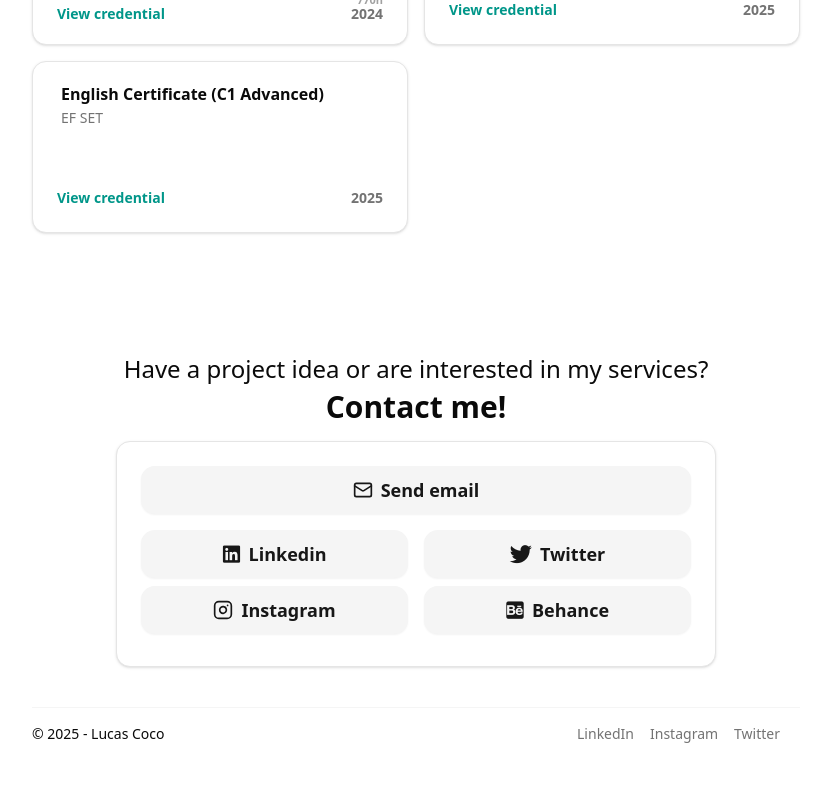
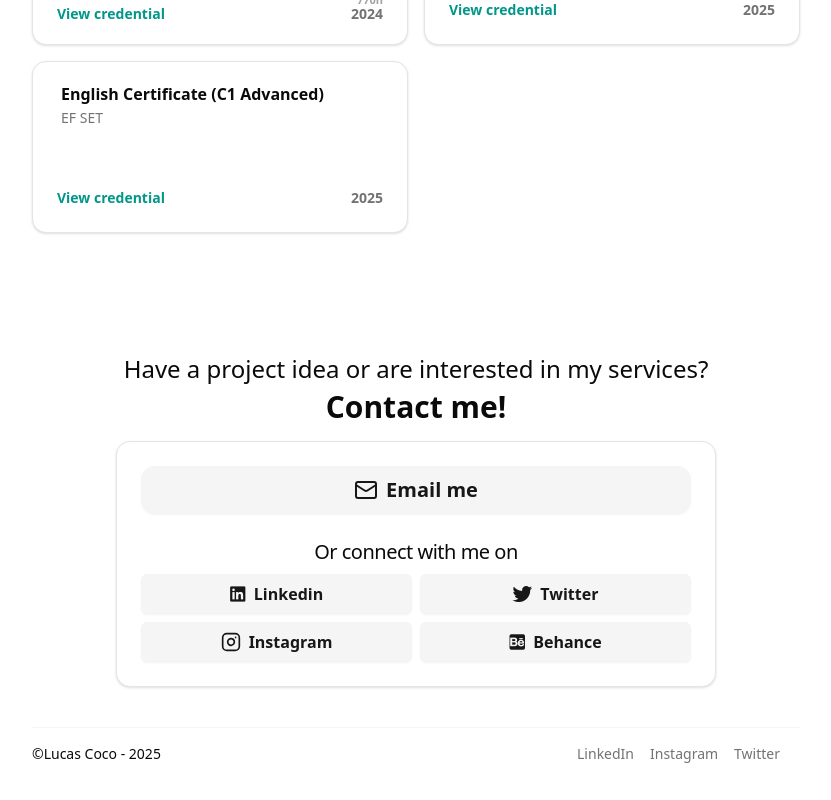
Before and after one commit to coco-lucas/portifolio, a React (Vite) app: page / in a window 1280 px wide. Shown: the part 2772-3572 px from the top of the page, without its empty margins (224-1055 px from the left). Built offline with nearby package versions, Linux system fonts and the light colour scheme.

Commit message:
feat: email submit limit w/ cookies && server error message

```diff
--- a/src/App.tsx
+++ b/src/App.tsx
@@ -16,7 +16,7 @@ export default function App() {
 
   const socialItems = [
     { icon: <i className="devicon-linkedin-plain" />, name: "Linkedin", link: "https://www.linkedin.com/in/coco-lucas/" },
-    { icon: <Instagram />, name: "Instagram", link: "https://www.instagram.com/lucas_coco_/" },
+    { icon: <Instagram className="size-4 sm:size-5" />, name: "Instagram", link: "https://www.instagram.com/lucas_coco_/" },
     { icon: <i className="devicon-twitter-plain !dark:colored" />, name: "Twitter", link: "https://www.x.com/lucauxs" },
     { icon: <i className="devicon-behance-plain" />, name: "Behance", link: "https://behance.net/lucas-coco" }
   ];
@@ -74,7 +74,7 @@ export default function App() {
         </main>
         <footer className="text-sm text-muted-foreground border-t border-muted py-4 mb-15 sm:mb-5">
           <div className="flex flex-col gap-2 sm:gap-0 sm:flex-row justify-between items-center">
-            <p className="text-foreground">© 2025 - Lucas Coco</p>
+            <p className="text-foreground">©Lucas Coco - 2025</p>
             <div className="flex flex-row justify-evenly gap-4 sm:px-5">
               <a href="https://www.linkedin.com/in/coco-lucas/">LinkedIn</a>
               <a href="https://www.instagram.com/lucas_coco_/">Instagram</a>
--- a/src/components/contact-form.tsx
+++ b/src/components/contact-form.tsx
@@ -2,19 +2,20 @@ import { zodResolver } from "@hookform/resolvers/zod";
 import { useForm } from "react-hook-form";
 import * as z from "zod";
 import emailjs from "@emailjs/browser";
+import { useEffect, useState } from "react";
 
 import { Form, FormControl, FormField, FormItem, FormLabel, FormMessage } from "./ui/form";
 import { Input } from "./ui/input";
 import { Textarea } from "./ui/textarea";
 import { Button } from "./ui/button";
-import { toast } from "sonner";
+import { Card, CardContent } from "./ui/card";
 import { Select, SelectContent, SelectItem, SelectTrigger, SelectValue } from "./ui/select";
+import { AlertCircle, CheckCheckIcon, CloudAlert, OctagonAlert } from "lucide-react";
 
 
 //TODO: Rewatch the video about forms && make the code not verify every input change
 
-const ContactSchema = () => {
-  return z.object({
+const ContactSchema = z.object({
   name: z.string().nonempty({
     message: "Name is required.",
   }).min(2, {
@@ -28,20 +29,38 @@ const ContactSchema = () => {
   subject: z.string().nonempty({
     message: "Please select a subject.",
   }),
-    otherSubject: z.string().min(3, {
-      message: "The other subject must be at least 3 characters.",
-    }).optional(),
+  otherSubject: z.string().optional(),
   message: z.string().nonempty({
     message: "Message is required.",
   }).min(10, {
     message: "The message must have at least 10 characters.",
   }),
 });
-}
 
 export default function ContactForm() {
+  const [isSubmitted, setIsSubmitted] = useState(false);
+  const [err, setErr] = useState(false);
+  const [errorCount, setErrorCount] = useState(0);
+
+  const submissionLimit = 2;
+  const errorLimit = 4;
+
+  const getTotalSubmissionCount = () => {
+    const cookieMatch = document.cookie.match(/(?:^|;\s*)totalSubmissions=(\d+)/);
+    return cookieMatch ? parseInt(cookieMatch[1], 10) : 0;
+  };
+
+  const incrementTotalSubmissionCount = () => {
+    const currentCount = getTotalSubmissionCount();
+    const newCount = currentCount + 1;
+    document.cookie = `totalSubmissions=${newCount}; path=/; max-age=88000`;
+  };
+
+  const totalSubmissions = getTotalSubmissionCount();
+  const isDisabled = (errorCount >= errorLimit || totalSubmissions >= submissionLimit);
+
   const form = useForm({
-    resolver: zodResolver(ContactSchema()),
+    resolver: zodResolver(ContactSchema),
     defaultValues: {
       name: "",
       email: "",
@@ -51,12 +70,17 @@ export default function ContactForm() {
     },
   })
 
-  const onSubmit = (data: z.infer<ReturnType<typeof ContactSchema>>) => {
+  const onSubmit = (data: z.infer<typeof ContactSchema>) => {
     console.log("Form submitted", data);
 
-    const serviceId = String(import.meta.env.VITE_EMAILJS_SERVICE_ID);
-    const templateId = String(import.meta.env.VITE_EMAILJS_TEMPLATE_ID);
-    const publicKey = String(import.meta.env.VITE_EMAILJS_PUBLIC_KEY);
+    if (totalSubmissions >= 5) {
+      console.log("Submission limit reached");
+      return;
+    }
+
+    const serviceId = import.meta.env.VITE_EMAILJS_SERVICE_ID;
+    const templateId = import.meta.env.VITE_EMAILJS_TEMPLATE_ID;
+    const publicKey = import.meta.env.VITE_EMAILJS_PUBLIC_KEY;
 
     { data.otherSubject && (data.subject = data.otherSubject) };
 
@@ -68,32 +92,58 @@ export default function ContactForm() {
       to_name: "Lucas C.",
     }
 
+
     emailjs.send(serviceId, templateId, templateParams, publicKey)
       .then((res) => {
         console.log("Email sent successfully", res);
         form.reset();
-        toast.success("Email sent successfully!", { description: "Thank you for reaching out! I will get back to you as soon as possible." });
+        setIsSubmitted(true);
+
+        setErr(false);
+        incrementTotalSubmissionCount();
+
+        setTimeout(() => {
+          setIsSubmitted(false);
+        }, 3000);
       })
       .catch((err) => {
         console.error("Error sending email", err);
-        toast.error("There was an error sending your message. Please try again later.", {
-          descriptionClassName: "!text-muted-foreground",
-          description: "If the problem persists, please contact me on my socials.",
-        });
+        setErr(true);
+        setErrorCount(errorCount + 1);
+        console.error("Error count incremented:", errorCount + 1);
       })
   }
+
   return (
+    <>
+      {isSubmitted && (
+        <div className="rounded-xl absolute inset-0 z-10 flex items-center justify-center bg-background/90 backdrop-blur-xs">
+          <Card className="min-w-80 sm:min-w-fit mx-4 animate-in fade-in-0 zoom-in-95 duration-300">
+            <CardContent className="text-center">
+              <div>
+                <CheckCheckIcon className="mx-auto size-12 text-green-500" />
+              </div>
+              <h3 className="text-lg text-center font-semibold mb-1">Message Sent Successfully!</h3>
+              <p className="text-sm text-muted-foreground">
+                Thank you for reaching out! I'll get back to you as soon as possible.
+              </p>
+            </CardContent>
+          </Card>
+        </div>
+      )}
+
       <Form {...form}>
         <form onSubmit={form.handleSubmit(onSubmit)} className="space-y-6">
-        <div className="space-y-4">
+          <div className="space-y-6 sm:space-y-4">
             <FormField
               control={form.control}
               name="name"
+              disabled={isDisabled}
               render={({ field }) => (
                 <FormItem>
                   <FormLabel>Full Name</FormLabel>
                   <FormControl>
-                  <Input placeholder="Your Name" {...field} />
+                    <Input placeholder="Your Name" {...field} disabled={isDisabled} />
                   </FormControl>
                   <FormMessage />
                 </FormItem>
@@ -102,11 +152,12 @@ export default function ContactForm() {
             <FormField
               control={form.control}
               name="email"
+              disabled={isDisabled}
               render={({ field }) => (
                 <FormItem>
                   <FormLabel>Email</FormLabel>
                   <FormControl>
-                  <Input placeholder="Your Email" type="email" {...field} />
+                    <Input placeholder="Your Email" type="email" {...field} disabled={isDisabled} />
                   </FormControl>
                   <FormMessage />
                 </FormItem>
@@ -115,11 +166,12 @@ export default function ContactForm() {
             <FormField
               control={form.control}
               name="subject"
+              disabled={isDisabled}
               render={({ field }) => (
                 <FormItem className={form.watch("subject") === "other" ? "text-ring" : "text-foreground"}>
                   <FormLabel>Subject</FormLabel>
                   <FormControl>
-                  <Select onValueChange={field.onChange} value={field.value}>
+                    <Select onValueChange={field.onChange} value={field.value} disabled={isDisabled}>
                       <SelectTrigger className="w-full">
                         <SelectValue placeholder="Select a subject" />
                       </SelectTrigger>
@@ -139,11 +191,12 @@ export default function ContactForm() {
               <FormField
                 control={form.control}
                 name="otherSubject"
+                disabled={isDisabled}
                 render={({ field }) => (
                   <FormItem>
-                  <FormLabel>Other Subject</FormLabel>
+                    <FormLabel>Custom Subject</FormLabel>
                     <FormControl>
-                    <Input placeholder="Specify other subject" {...field} />
+                      <Input placeholder="Specify custom subject" {...field} disabled={isDisabled} />
                     </FormControl>
                     <FormMessage />
                   </FormItem>
@@ -153,22 +206,58 @@ export default function ContactForm() {
             <FormField
               control={form.control}
               name="message"
+              disabled={isDisabled}
               render={({ field }) => (
                 <FormItem>
                   <FormLabel>Message</FormLabel>
                   <FormControl>
-                  <Textarea placeholder="Your Message" {...field} />
+                    <Textarea placeholder="Your Message" {...field} disabled={isDisabled} />
                   </FormControl>
                   <FormMessage />
                 </FormItem>
               )}
             />
           </div>
-        <Button type="submit" variant="default" className="w-full cursor-pointer" >
+          {err && !isDisabled && (
+            <div className="flex flex-row gap-1 text-destructive text-xs sm:text-sm text-center justify-center">
+              <OctagonAlert className="size-4 sm:size-5" />
+              <p>Error sending e-mail. Please try again.</p>
+            </div>
+          )}
+          {errorCount >= errorLimit && (
+            <div className="flex flex-col items-center text-destructive text-sm text-center justify-center">
+              <div className="flex flex-row gap-1">
+                <CloudAlert className="size-5" />
+                <p className="font-semibold">Error connecting to the server.</p>
+              </div>
+              <p>Please, refresh the page and try again.</p>
+              <div className="mt-4 text-xs">
+                <p>If you need to reach me, contact me at:</p>
+                <a href="mailto:dev.lucascoco@gmail.com" className="underline">dev.lucascoco@gmail.com</a>
+              </div>
+            </div>
+          )}
+          {getTotalSubmissionCount() >= submissionLimit && (
+            <div className="flex flex-col items-center text-chart-3 text-sm text-center justify-center">
+              <div className="flex flex-row gap-1 mb-2">
+                <AlertCircle className="size-5" />
+                <p className="font-semibold">Submission limit reached.</p>
+              </div>
+              <p>You have reached the maximum number of submissions allowed.</p>
+              <p>Please contact me directly at:</p>
+              <a href="mailto:dev.lucascoco@gmail.com" className="underline">dev.lucascoco@gmail.com</a>
+            </div>
+          )}
+          <Button
+            type="submit"
+            disabled={isDisabled}
+            className="w-full cursor-pointer"
+          >
             Send Message
           </Button>
           {/*TODO: Add Captcha*/}
         </form>
       </Form>
+    </>
   )
 }
--- a/src/components/ui/cards/social-card.tsx
+++ b/src/components/ui/cards/social-card.tsx
@@ -18,8 +18,8 @@ export default function SocialCard({ items }: SocialCardProps) {
     <>
       <Dialog>
         <DialogTrigger asChild>
-          <Button variant="secondary" className="items-center w-full text-base sm:text-lg h-10 sm:h-12 mb-2 justify-center rounded-xl cursor-pointer">
-            <Mail className="size-5" /> Send email
+          <Button variant="secondary" className="items-center w-full text-lg sm:text-xl h-10 sm:h-12 mb-1 sm:mb-2 justify-center rounded-xl cursor-pointer">
+            <Mail className="size-6" /> Email me
           </Button>
         </DialogTrigger>
         <DialogContent>
@@ -30,11 +30,19 @@ export default function SocialCard({ items }: SocialCardProps) {
           <ContactForm />
         </DialogContent>
       </Dialog>
-      <div className="grid grid-cols-2 gap-4">
+      <motion.h3
+        className="text-lg sm:text-xl font-normal -mb-2 mt-2 text-center"
+        initial={{ opacity: 0, y: -20 }}
+        animate={{ opacity: 1, y: 0 }}
+        transition={{ duration: 0.3 }}
+      >
+        Or connect with me on
+      </motion.h3>
+      <div className="grid grid-cols-2 gap-2">
         <div className="gap-2">
           {col1.map((item) => (
             <a href={item.link} target="_blank" key={item.name}>
-              <Button className="items-center text-base sm:text-lg w-full sm:min-w-45 h-10 sm:h-12 mb-2 rounded-xl cursor-pointer" variant="secondary">
+              <Button className="items-center text-sm sm:text-base w-full sm:min-w-45 h-8 sm:h-10 mt-2 rounded-sm cursor-pointer" variant="secondary">
                 {item.icon}
                 {item.name}
               </Button>
@@ -44,7 +52,7 @@ export default function SocialCard({ items }: SocialCardProps) {
         <div className="gap-2">
           {col2.map((item) => (
             <a href={item.link} target="_blank" key={item.name}>
-              <Button className="items-center text-base sm:text-lg w-full sm:min-w-45 h-10 sm:h-12 mb-2 rounded-xl cursor-pointer" variant="secondary">
+              <Button className="items-center text-sm sm:text-base w-full sm:min-w-45 h-8 sm:h-10 mt-2 rounded-sm cursor-pointer" variant="secondary">
                 {item.icon}
                 {item.name}
               </Button>
```
Lines whose indentation alone changed are shown as unchanged.
